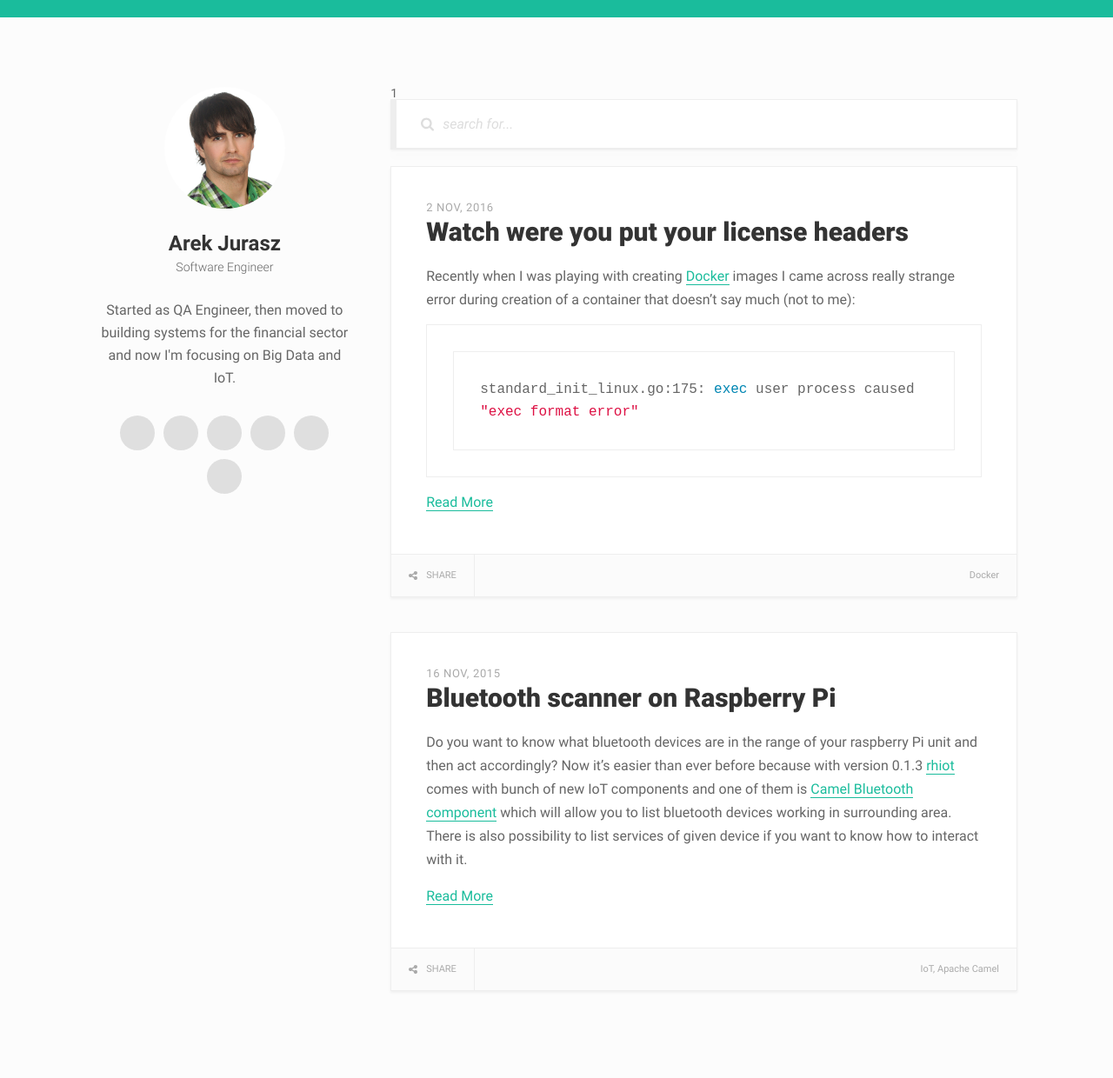
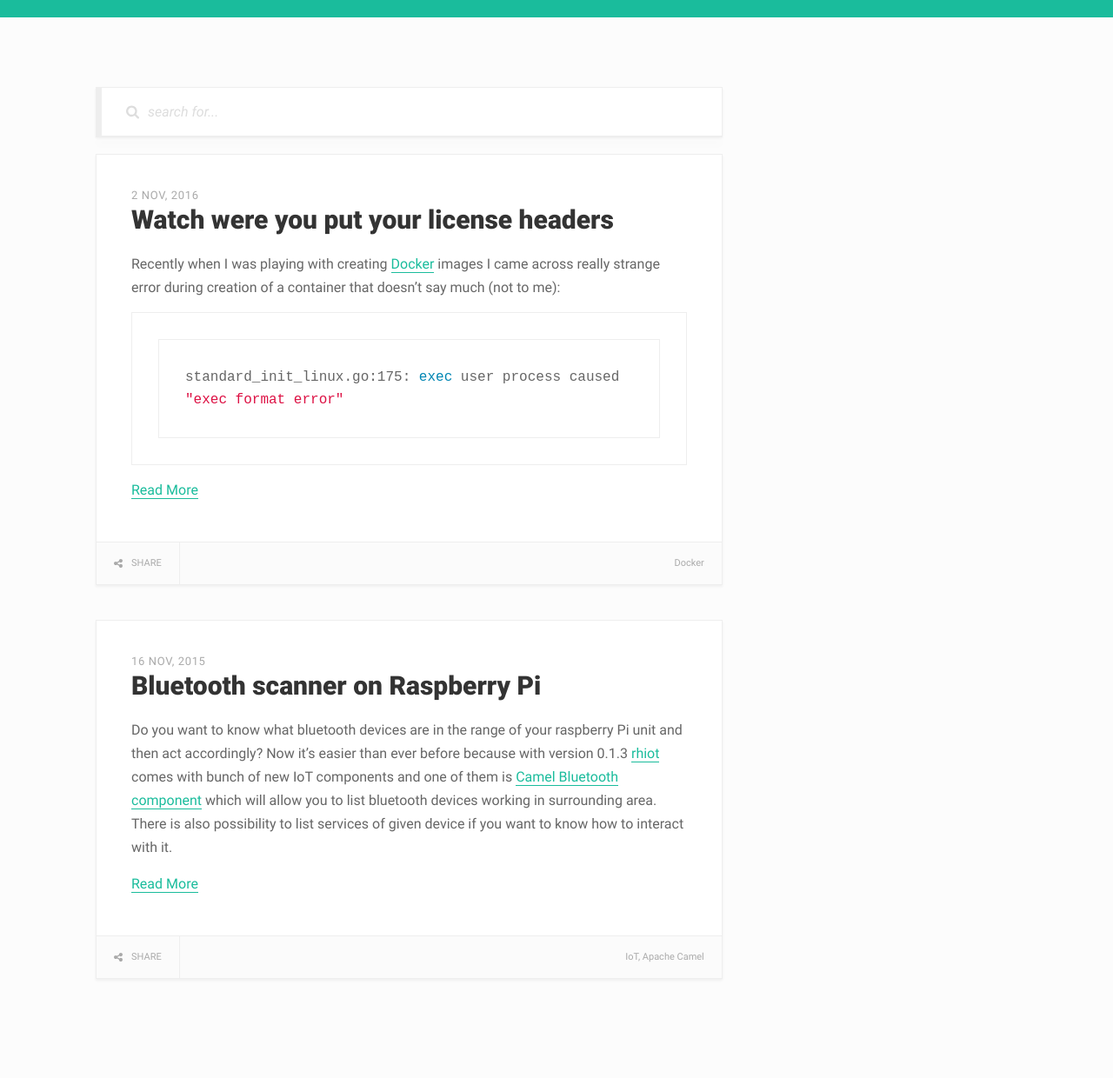
Before and after one commit to ajurasz/ajurasz.github.io, a Jekyll site: the page built from index.html, in a window 1280 px wide. Shown: the whole page at 87% size. Built offline with Jekyll 4.4.1, drawn with Linux system fonts in a browser that asks for light colours; the list of posts is cut into pages by our own code.

Commit message:
Post view

```diff
--- a/_config.yml
+++ b/_config.yml
@@ -43,7 +43,7 @@ show_rss: 1
 show_comments: 1
 show_menu: 0
 fixed_sidebar: 1
-show_sidebar_in_post: 1
+show_sidebar_in_post: 0
 
 # Defaults
 defaults:
--- a/_layouts/default.html
+++ b/_layouts/default.html
@@ -4,7 +4,6 @@
 
     <body>
         <div class="wrapper clear">
-            {{ site.show_sidebar_in_post }}
             {% if site.show_sidebar_in_post == 1 %}
                 {% include sidebar.html %}
             {% endif %}
--- a/_layouts/post.html
+++ b/_layouts/post.html
@@ -1,5 +1,5 @@
 ---
-layout: wide
+layout: default
 ---
 
 <article class="post single" role="article" itemscope itemtype="http://schema.org/BlogPosting">
```
